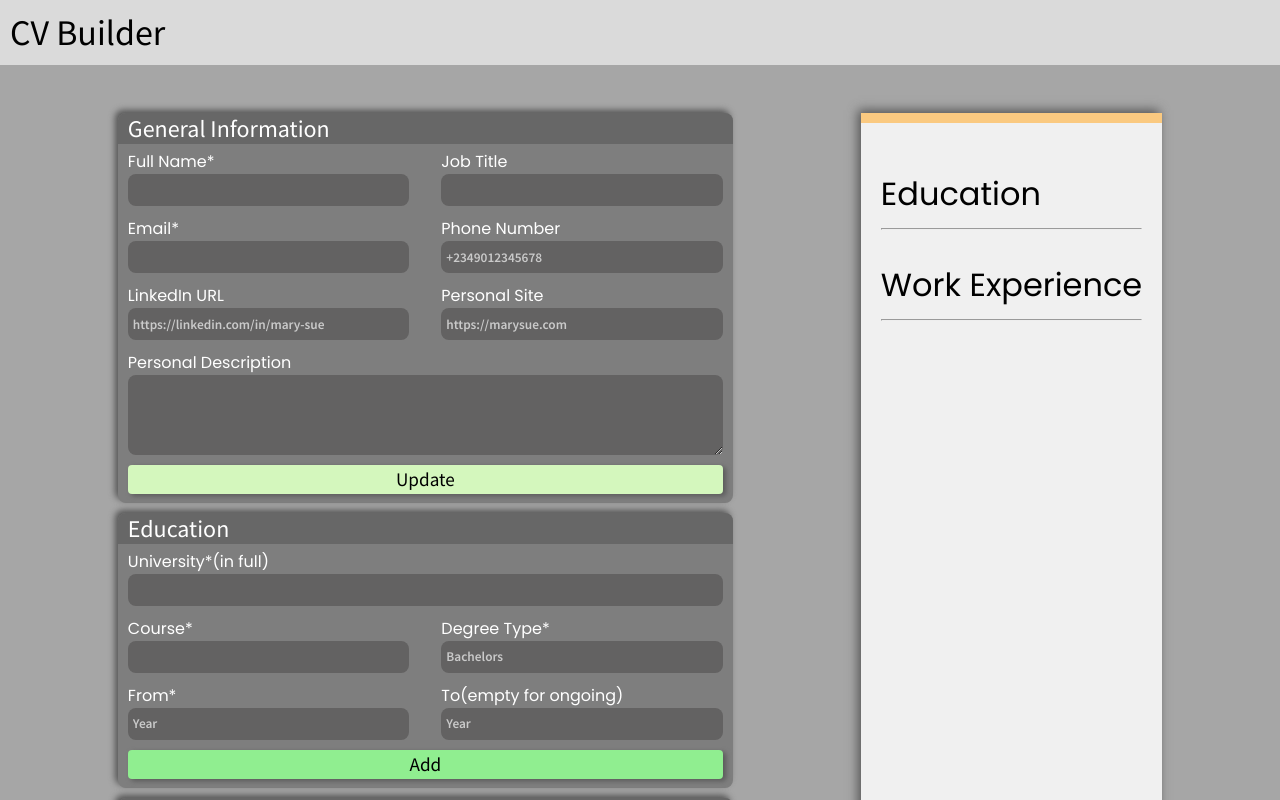
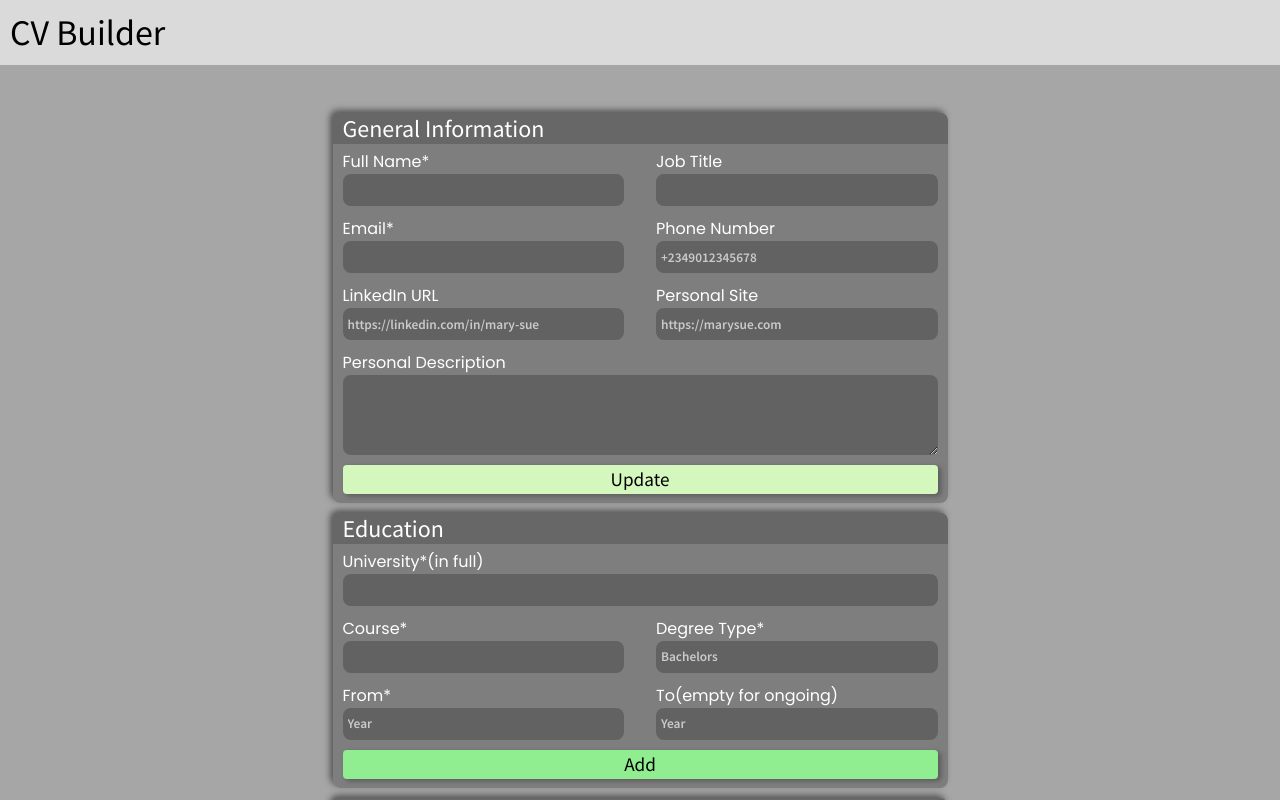
Before and after one commit to TruePadawan/Resume-Builder, a React (Create React App) app: page / in a window 1280 px wide. Shown: the top 800 px of the page. Built offline with nearby package versions, Linux system fonts and the light colour scheme.

Commit message:
styling changes

```diff
--- a/src/css/App.css
+++ b/src/css/App.css
@@ -95,6 +95,8 @@
 }
 
 .preview {
+    min-height: 1340px;
+    min-width: 700px;
     width: max-content;
     max-width: 900px;
     box-shadow: -3px -3px 10px rgb(85, 85, 85);
```
